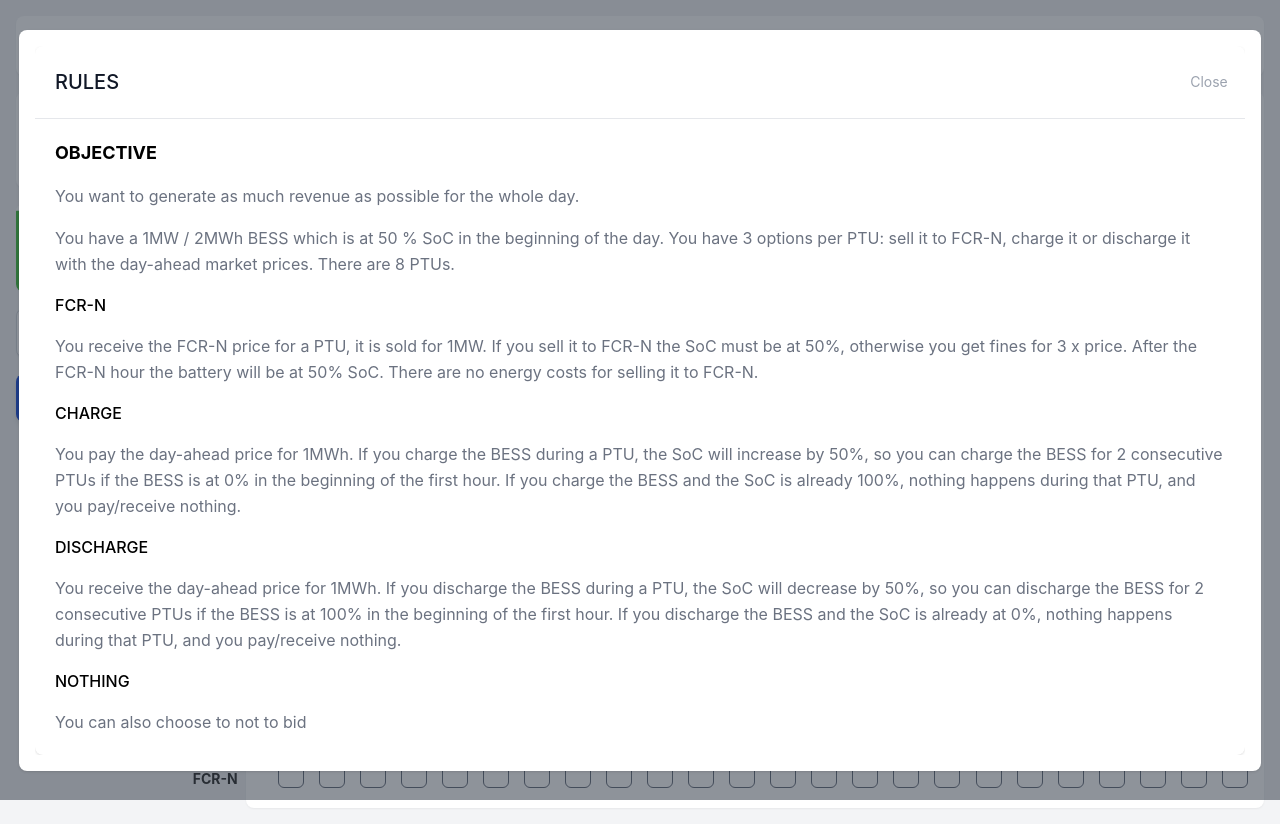
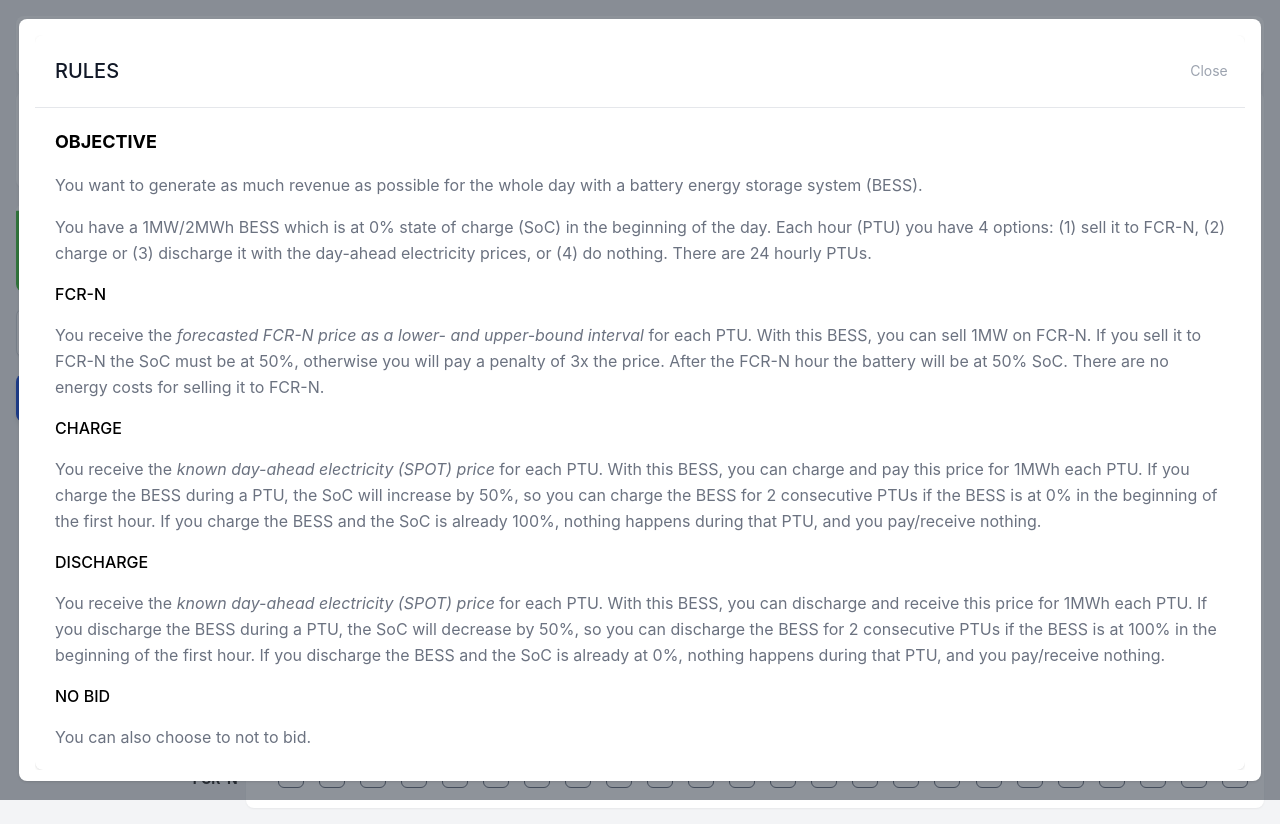
Before and after one commit to OllieFord/bidding-game, a SvelteKit app: page /game in a window 1280 px wide. Both pictures are taken after a click on the button "RULES". Built offline with nearby package versions, Linux system fonts and the light colour scheme.

Commit message:
updated rules text to contain actual game setting information and explain ambiguities of the fcrn and spot prices

```diff
--- a/src/routes/game/+page.svelte
+++ b/src/routes/game/+page.svelte
@@ -173,26 +173,26 @@
             <div class="p-4 md:p-5 space-y-4">
                 <h2 class="text-lg font-bold">OBJECTIVE</h2>
                 <p class="text-base leading-relaxed text-gray-500 dark:text-gray-400">
-                    You want to generate as much revenue as possible for the whole day.
+                    You want to generate as much revenue as possible for the whole day with a battery energy storage system (BESS).
                 </p>
                 <p class="text-base leading-relaxed text-gray-500 dark:text-gray-400">
-                    You have a 1MW / 2MWh BESS which is at 50 % SoC in the beginning of the day. You have 3 options per PTU: sell it to FCR-N, charge it or discharge it with the day-ahead market prices. There are 8 PTUs.
+                    You have a 1MW/2MWh BESS which is at 0% state of charge (SoC) in the beginning of the day. Each hour (PTU) you have 4 options: (1) sell it to FCR-N, (2) charge or (3) discharge it with the day-ahead electricity prices, or (4) do nothing. There are 24 hourly PTUs.
                 </p>
                 <h3 class="text-md font-medium">FCR-N</h3>
                 <p class="text-base leading-relaxed text-gray-500 dark:text-gray-400">
-                    You receive the FCR-N price for a PTU, it is sold for 1MW. If you sell it to FCR-N the SoC must be at 50%, otherwise you get fines for 3 x price. After the FCR-N hour the battery will be at 50% SoC. There are no energy costs for selling it to FCR-N.
+                    You receive the <i>forecasted FCR-N price as a lower- and upper-bound interval</i> for each PTU. With this BESS, you can sell 1MW on FCR-N. If you sell it to FCR-N the SoC must be at 50%, otherwise you will pay a penalty of 3x the price. After the FCR-N hour the battery will be at 50% SoC. There are no energy costs for selling it to FCR-N.
                 </p>
                 <h3 class="text-md font-medium">CHARGE</h3>
                 <p class="text-base leading-relaxed text-gray-500 dark:text-gray-400">
-                    You pay the day-ahead price for 1MWh. If you charge the BESS during a PTU, the SoC will increase by 50%, so you can charge the BESS for 2 consecutive PTUs if the BESS is at 0% in the beginning of the first hour. If you charge the BESS and the SoC is already 100%, nothing happens during that PTU, and you pay/receive nothing.
+                    You receive the <i>known day-ahead electricity (SPOT) price</i> for each PTU. With this BESS, you can charge and pay this price for 1MWh each PTU. If you charge the BESS during a PTU, the SoC will increase by 50%, so you can charge the BESS for 2 consecutive PTUs if the BESS is at 0% in the beginning of the first hour. If you charge the BESS and the SoC is already 100%, nothing happens during that PTU, and you pay/receive nothing.
                 </p>
                 <h3 class="text-md font-medium">DISCHARGE</h3>
                 <p class="text-base leading-relaxed text-gray-500 dark:text-gray-400">
-                    You receive the day-ahead price for 1MWh. If you discharge the BESS during a PTU, the SoC will decrease by 50%, so you can discharge the BESS for 2 consecutive PTUs if the BESS is at 100% in the beginning of the first hour. If you discharge the BESS and the SoC is already at 0%, nothing happens during that PTU, and you pay/receive nothing.
+                    You receive the <i>known day-ahead electricity (SPOT) price</i> for each PTU. With this BESS, you can discharge and receive this price for 1MWh each PTU. If you discharge the BESS during a PTU, the SoC will decrease by 50%, so you can discharge the BESS for 2 consecutive PTUs if the BESS is at 100% in the beginning of the first hour. If you discharge the BESS and the SoC is already at 0%, nothing happens during that PTU, and you pay/receive nothing.
                 </p>
-                <h3 class="text-md font-medium">NOTHING</h3>
+                <h3 class="text-md font-medium">NO BID</h3>
                 <p class="text-base leading-relaxed text-gray-500 dark:text-gray-400">
-                    You can also choose to not to bid
+                    You can also choose to not to bid.
                 </p>
 
 
```
